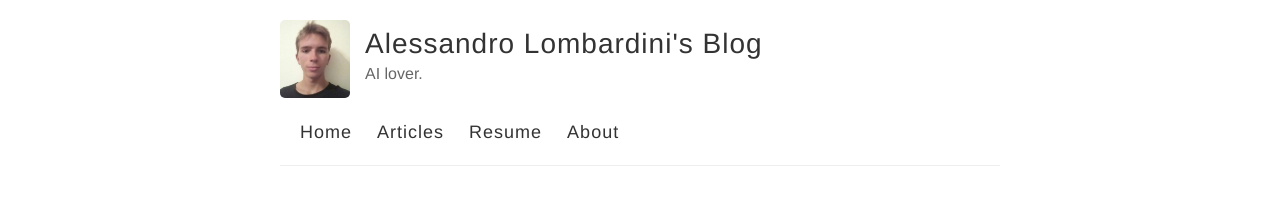
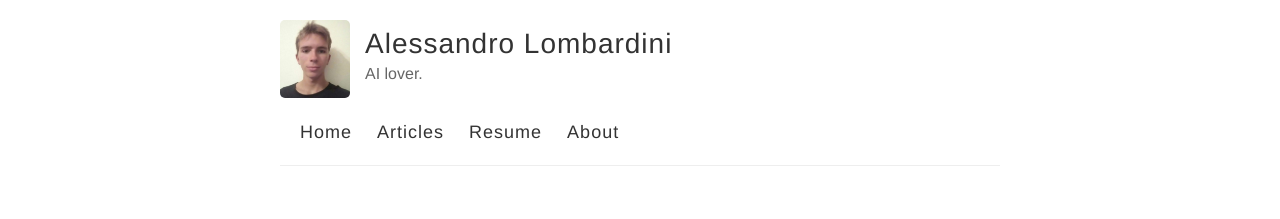
Before and after one commit to alessandrolombardini/alessandrolombardini.github.io, a Jekyll site: the page built from index.html, in a window 1280 px wide. Shown: the top 219 px of the page. Built offline with Jekyll 4.4.1, drawn with Linux system fonts in a browser that asks for light colours.

Commit message:
Update _config.yml

```diff
--- a/_config.yml
+++ b/_config.yml
@@ -3,7 +3,7 @@
 #
 
 # Name of your site (displayed in the header)
-name: Alessandro Lombardini's Blog
+name: Alessandro Lombardini
 
 # Short bio or description (displayed in the header)
 description: AI lover.
```
